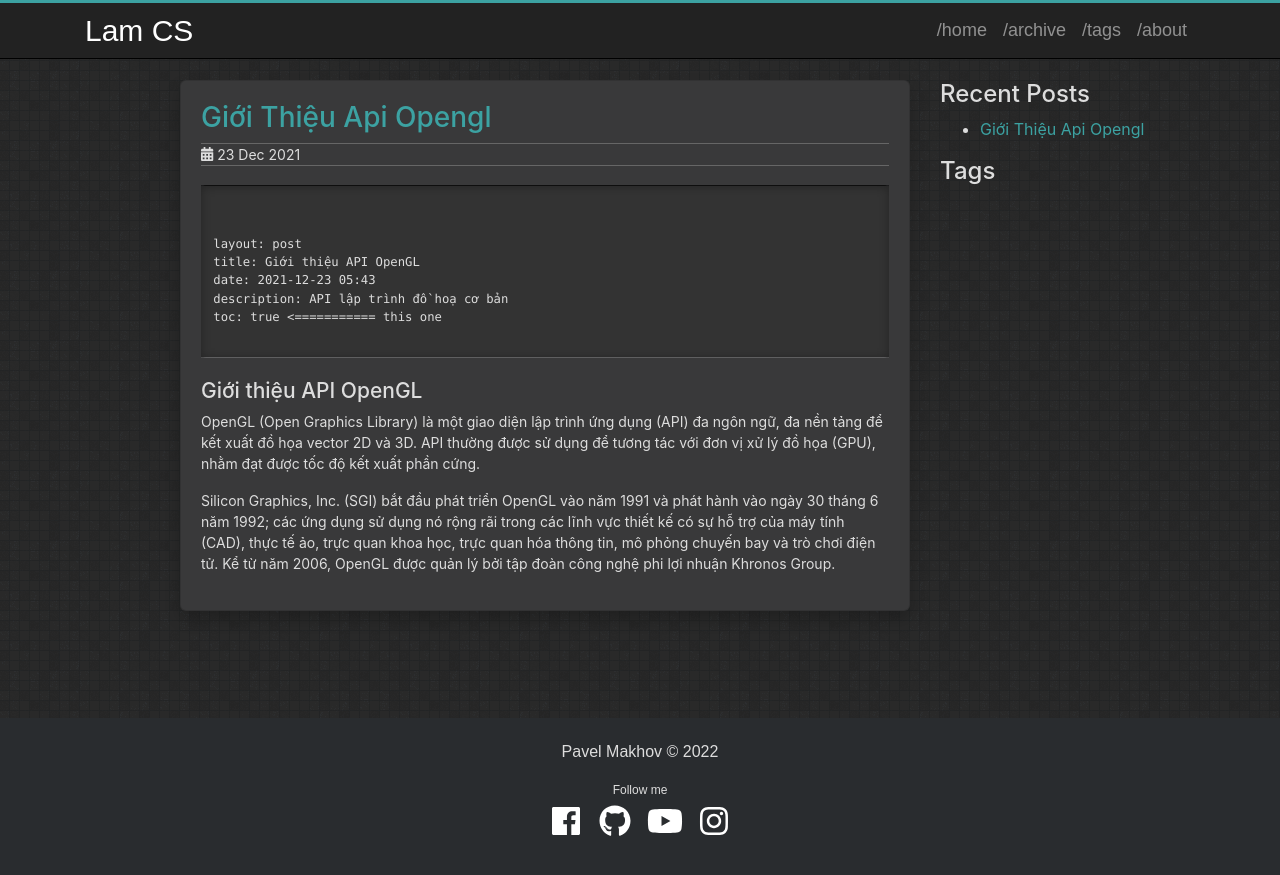
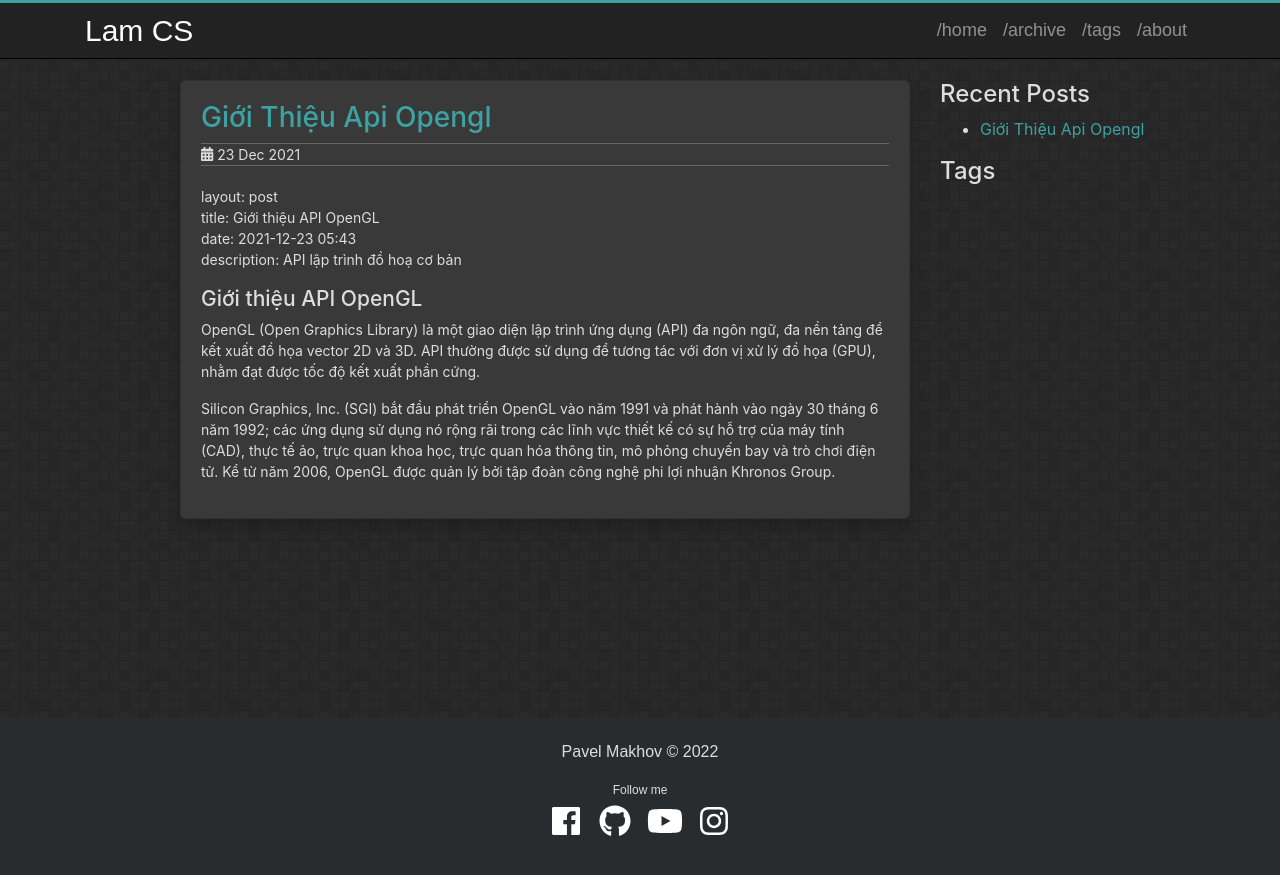
Before and after one commit to DevLamTran/DevLamTran.github.io, a Jekyll site: the page built from _posts/2021-12-23-Giới-thiệu-API-OpenGL.md, in a window 1280 px wide. Shown: the top 875 px of the page. Built offline with Jekyll 4.4.1, drawn with Linux system fonts in a browser that asks for light colours; our own code applies the rules of GitHub Pages for plain Markdown files.

Commit message:
Update 2021-12-23-Giới-thiệu-API-OpenGL.md

```diff
--- a/_posts/2021-12-23-Giới-thiệu-API-OpenGL.md
+++ b/_posts/2021-12-23-Giới-thiệu-API-OpenGL.md
@@ -1,15 +1,13 @@
 ---
 published: true
 ---
-{% highlight md %}
-{% raw %}
+
 layout: post
 title: Giới thiệu API OpenGL
 date: 2021-12-23 05:43
 description: API lập trình đồ hoạ cơ bản
-toc: true <=========== this one
-{% endraw %}
-{% endhighlight %}
+
+
 ## Giới thiệu API OpenGL
 OpenGL (Open Graphics Library) là một giao diện lập trình ứng dụng (API) đa ngôn ngữ, đa nền tảng để kết xuất đồ họa vector 2D và 3D. API thường được sử dụng để tương tác với đơn vị xử lý đồ họa (GPU), nhằm đạt được tốc độ kết xuất phần cứng.
 
```
